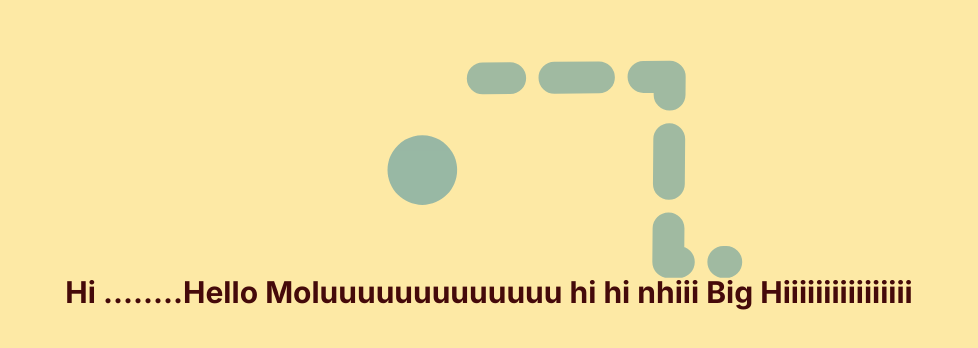
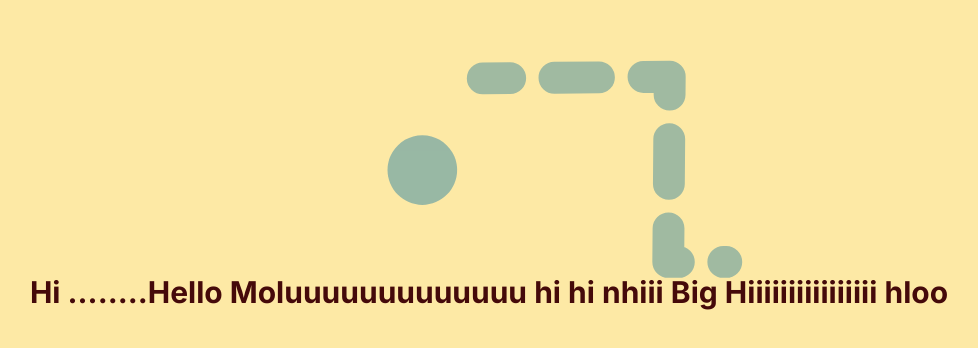
Before and after one commit to NithinVellodan/Discord-link, a Next.js app: page /main in a window 1280 px wide. Shown: the part 104-452 px from the top of the page, without its empty margins (151-1129 px from the left). Built offline with nearby package versions, Linux system fonts and the light colour scheme.

Commit message:
latst changes for discord

```diff
--- a/app/main/page.tsx
+++ b/app/main/page.tsx
@@ -26,6 +26,7 @@ export default function Main() {
         <div className="absolute top-0 left-0 w-full h-full py-3 px-3 flex items-center justify-center">
           <h1 className="text-3xl text-red-950 font-bold mb-2">
             Hi ........Hello Moluuuuuuuuuuuuu hi hi nhiii Big Hiiiiiiiiiiiiiiii
+            hloo
           </h1>
         </div>
       </div>
```
